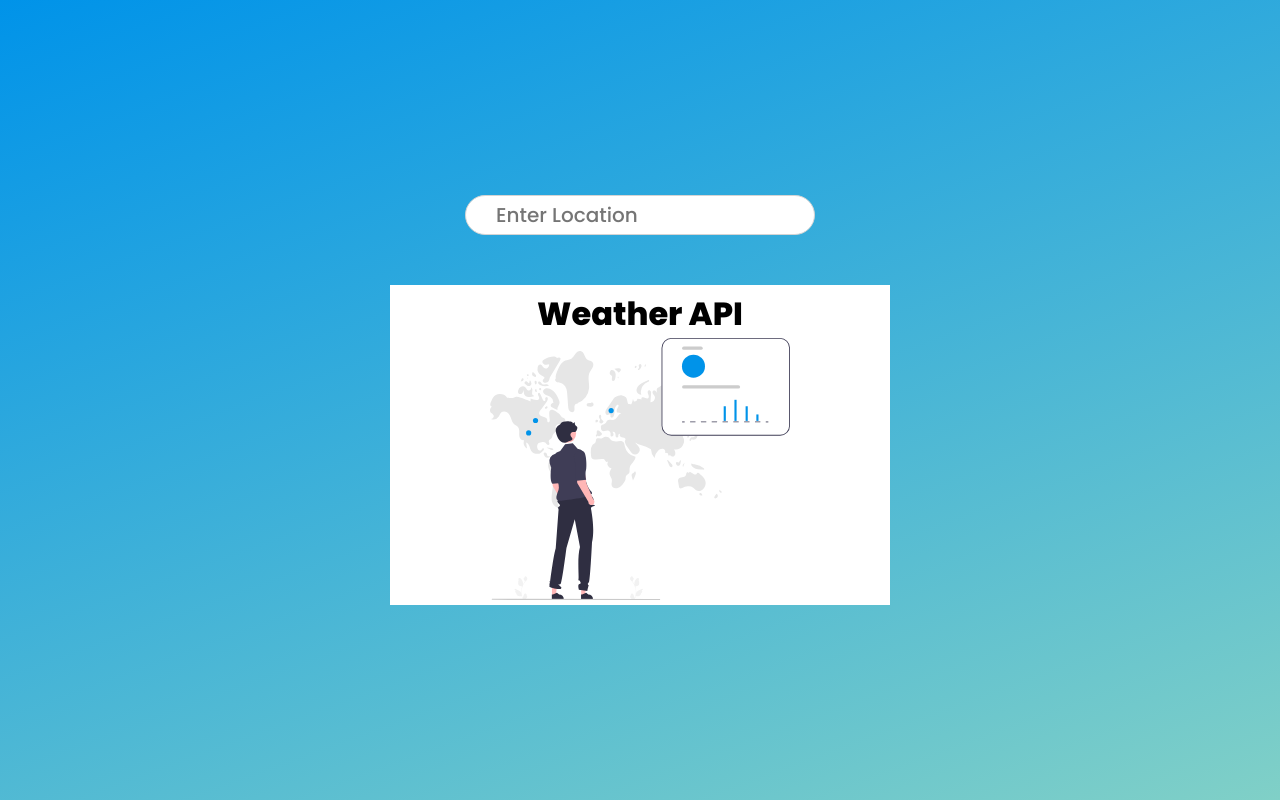
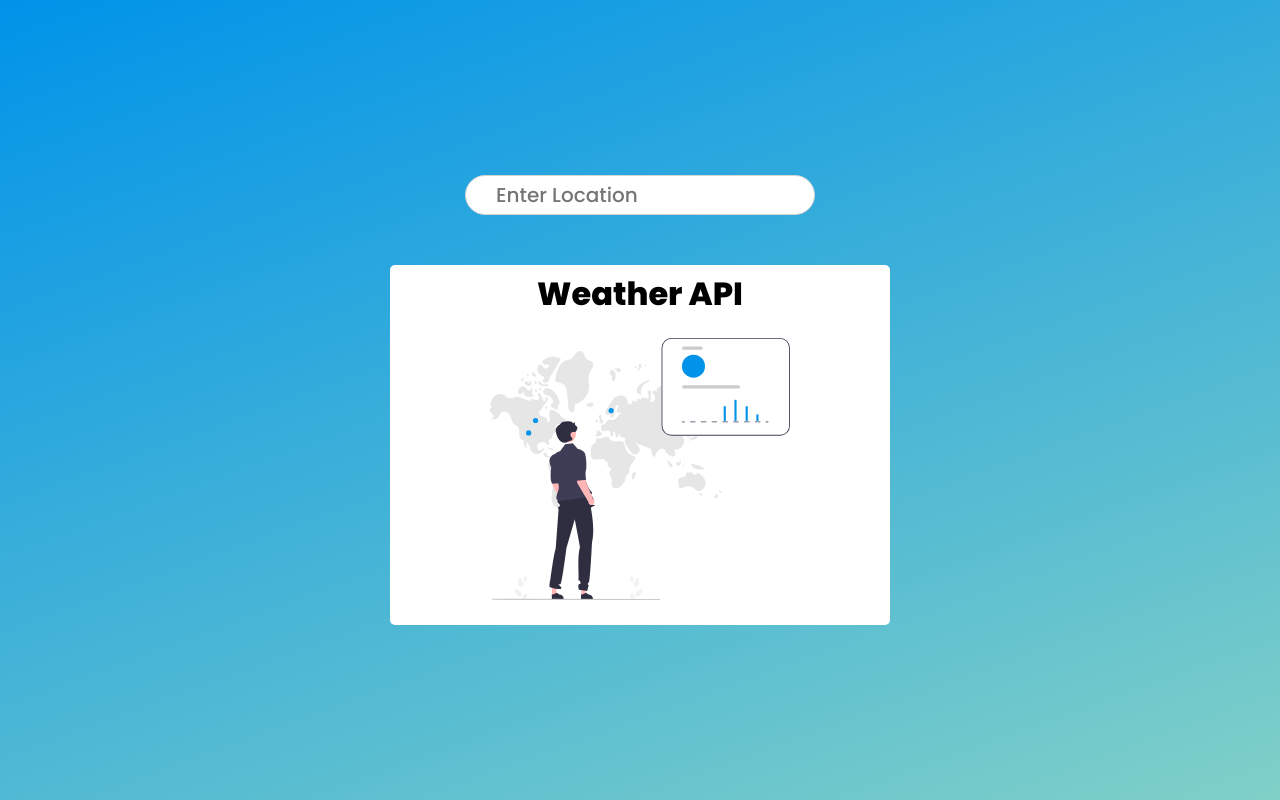
Before and after one commit to marcelooliveiramendes/weather-api, a React (Create React App) app: page / in a window 1280 px wide. Built offline with nearby package versions, Linux system fonts and the light colour scheme.

Commit message:
Estilizando componentes

```diff
--- a/src/App.css
+++ b/src/App.css
@@ -27,6 +27,7 @@
   display: flex;
   flex-direction: column;
   justify-content: center;
+  border-radius: 5px;
 }
 
 .searchInput{
--- a/src/App.js
+++ b/src/App.js
@@ -13,7 +13,8 @@ function App() {
   const [weather, setWeather] = useState([]);
   const [location, setLocation] = useState('');
 
-  const API_KEY = '6b8a5bd2aa5ef3f4ac10f6a89731e8f0';
+  const API_KEY = '';
+  //Put your API KEY here
 
   const url = `https://api.openweathermap.org/data/2.5/weather?q=${location}&lang=pt_br&appid=${API_KEY}&units=metric`
 
@@ -24,7 +25,10 @@ function App() {
           .then((response) => {
               setWeather(response.data)
           })
-          .catch((err) => {console.log('Falha na requisição \n\n\n' + err)})
+          .catch((err) => {
+            console.log('Falha na requisição \n\n\n' + err)
+            alert('Localização errada!')
+          })
       }
       setLocation('')
   }
--- a/src/components/InitialContent/style.css
+++ b/src/components/InitialContent/style.css
@@ -1,14 +1,16 @@
 .initialContent{
     width: 500px;
-    height: 40%;
+    height: 45%;
     background-color: white;
     display: flex;
     flex-direction: column;
     justify-content: center;
     align-items: center;
     margin-top: 50px;
+    border-radius: 5px;
 }
 
 img{
     width: 300px;
+    margin: 20px 0px;
 }
```
